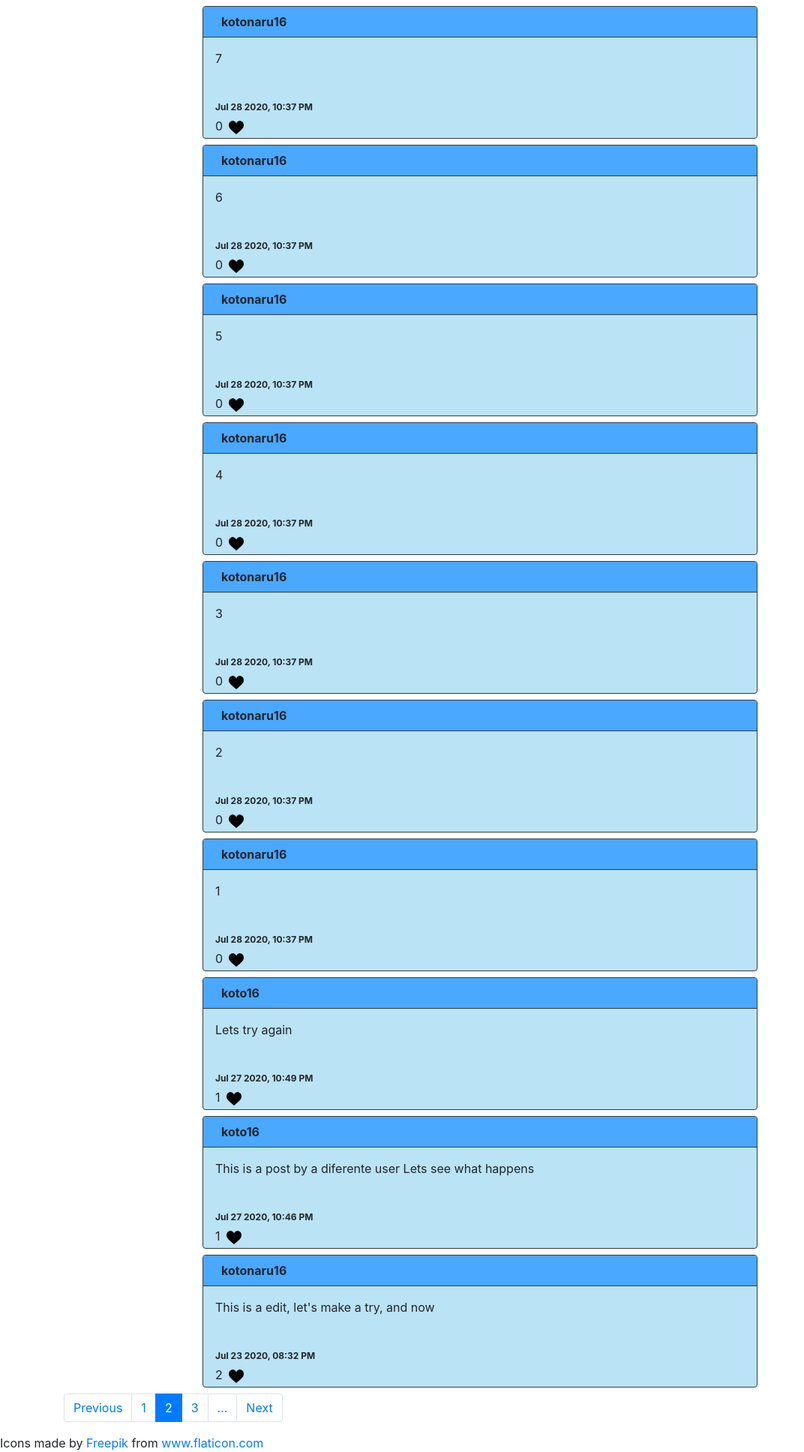
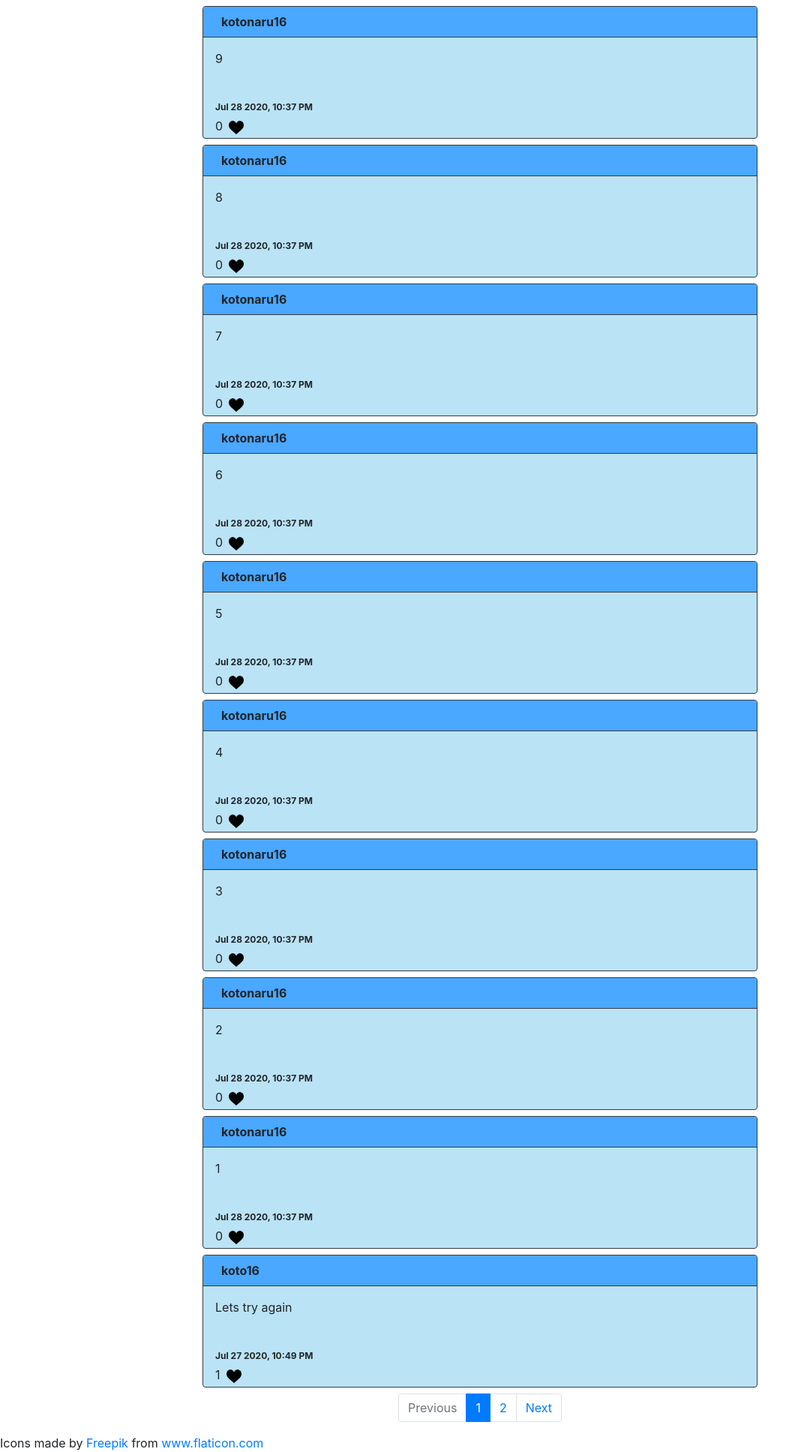
Before and after one commit to Nemly23/CS50_Projects, a Django app: page / in a window 1280 px wide. Shown: the part 56-1992 px from the top of the page at 75% size, without its empty margins (0-1072 px from the left). Run offline with Django 3.2, Linux system fonts and the light colour scheme; data comes from the database, SQL or seed files in the repository; both versions use the stored data as it was after the commit; some libraries are stand-ins or nearby versions.

Commit message:
Add edit post and Pagination

```diff
--- a/Project4/project4/network/static/network/index.js
+++ b/Project4/project4/network/static/network/index.js
@@ -57,7 +57,8 @@ function load_page(npages, current) {
       // Print result
       console.log(posts);
       document.querySelector('#post-view').innerHTML = "";
-      posts.reverse().forEach(create_post, npages, current)
+      posts.forEach(create_post, npages, current)
+      pag_nav (npages, current);
   });
 }
 
@@ -73,24 +74,72 @@ function create_post (content, npages, current) {
   const header = document.createElement('div');
   header.className = 'post-header border-bottom border-dark pl-4 pr-2 py-2 m-0';
   header.innerHTML = content.owner;
+
+  post.appendChild(header);
+
   if (content.owns) {
+    const post_edit = document.createElement('textarea');
+    post_edit.className = 'post-edit p-3 mx-0 mb-1 col-12';
+    post_edit.maxlength = 240;
+    post_edit.style.display = 'none';
+    post.appendChild(post_edit);
     const edit = document.createElement('input');
     edit.className = 'edit-btn btn btn-secondary';
     edit.value = "Edit";
+    const cancel = document.createElement('input');
+    cancel.className = 'cancel-btn btn btn-danger';
+    cancel.value = "Cancel";
+    cancel.style.display = 'none';
+    cancel.onclick = e => {
+      const el = e.target;
+      const this_edit =  el.parentElement.getElementsByClassName("edit-btn")[0];
+      const this_post = el.parentElement.parentElement;
+      const this_body =  this_post.getElementsByClassName("post-body")[0];
+      const post_edit =  this_post.getElementsByClassName("post-edit")[0];
+      this_body.style.display = 'block';
+      post_edit.style.display = 'none';
+      this_edit.className = 'edit-btn btn btn-primary';
+      this_edit.value = "Edit";
+      this_edit.style.width = "60px";
+      el.style.display = 'none';
+    }
+
     edit.onclick = e => {
       const el = e.target;
+      const this_cancel =  el.parentElement.getElementsByClassName("cancel-btn")[0];
       const this_post = el.parentElement.parentElement;
-      el.className = 'edit-btn btn btn-success';
-      el.value = "Change";
-      el.style.width = "80px";
       const this_body =  this_post.getElementsByClassName("post-body")[0];
-      const post_edit = document.createElement('textarea');
-      post_edit.className = 'post-edit  p-3 mx-0 mb-1 col-12';
-      post_edit.value = this_post.getElementsByClassName("post-body")[0].innerHTML;
-      post_edit.maxlength = 240;
-      this_post.insertBefore(post_edit, this_body)
-      this_body.style.display = 'none';
+      const post_edit =  this_post.getElementsByClassName("post-edit")[0];
+      if (el.value == "Save") {
+        const post_url = "/posts/" + content.id;
+        fetch(post_url, {
+          method: 'PUT',
+          body: JSON.stringify({
+              edit: post_edit.value
+          })
+        }).then(response => response.json())
+        .then(message => {
+          console.log(message);
+          this_body.innerHTML =   post_edit.value;
+          this_body.style.display = 'block';
+          post_edit.style.display = 'none';
+          el.className = 'edit-btn btn btn-primary';
+          el.value = "Edit";
+          el.style.width = "60px";
+          this_cancel.style.display = 'none';
+        });
+      }
+      else {
+        el.className = 'edit-btn btn btn-success';
+        el.value = "Save";
+        el.style.width = "80px";
+        post_edit.value = this_body.innerHTML;
+        post_edit.style.display = 'block';
+        this_body.style.display = 'none';
+        this_cancel.style.display = 'block';
+      }
     };
+    header.appendChild(cancel);
     header.appendChild(edit);
   }
 
@@ -117,19 +166,14 @@ function create_post (content, npages, current) {
       nlikes.className = 'number-likes d-inline-block';
     }
     like_button.dataset.post_id = content.id;
-    like_button.onclick = () => {
-      const email_url = "/posts/" + like_button.dataset.post_id;
-      fetch(email_url, {
-        method: 'PUT',
-        body: JSON.stringify({
-            like: !content.liked
-        })
-      }).then(response => response.json())
-      .then(message => {
-          // Print result
-          console.log(message);
-          load_posts(following = false, npages, current);
-      });
+    like_button.onclick = e => {
+      const el = e.target;
+      if (el.classList.contains('img-like')) {
+        like_toggle(el, true, like_button.dataset.post_id);
+      }
+      else {
+        like_toggle(el, false, like_button.dataset.post_id);
+      }
     };
   }
   else {
@@ -142,8 +186,6 @@ function create_post (content, npages, current) {
   icons.appendChild(like_button);
 
 
-
-  post.appendChild(header);
   post.appendChild(body);
   post.appendChild(timestamp);
   post.appendChild(icons);
@@ -152,7 +194,135 @@ function create_post (content, npages, current) {
   document.querySelector('#post-view').append(post);
 }
 
-function edit_post (element) {
+function edit_post (el) {
+  const this_post = el.parentElement.parentElement;
+  el.className = 'edit-btn btn btn-success';
+  el.value = "Save";
+  el.style.width = "80px";
+  const this_body =  this_post.getElementsByClassName("post-body")[0];
+  const post_edit = document.createElement('textarea');
+  post_edit.className = 'post-edit p-3 mx-0 mb-1 col-12';
+  post_edit.value = this_body.innerHTML;
+  post_edit.maxlength = 240;
+  this_post.insertBefore(post_edit, this_body)
+  this_body.style.display = 'none';
+}
 
-    document.querySelector('#edit-btn').value = "Change";
+function like_toggle(el, like, post_id){
+  const post_url = "/posts/" + post_id;
+  fetch(post_url, {
+    method: 'PUT',
+    body: JSON.stringify({
+        like: like
+    })
+  }).then(response => response.json())
+  .then(message => {
+      // Print result
+      console.log(message);
+      const num_likes =  el.parentElement.children[0];
+      if (like){
+        num_likes.innerHTML = parseInt(num_likes.innerHTML, 10) + 1;
+        el.className = 'img-liked d-inline-block ml-2';
+        num_likes.className = 'number-liked d-inline-block';
+      }
+      else {
+        num_likes.innerHTML = parseInt(num_likes.innerHTML, 10) - 1;
+        el.className = 'img-like d-inline-block ml-2';
+        num_likes.className = 'number-likes d-inline-block';
+      }
+
+  });
 }
+
+function pag_nav(npages, current) {
+  console.log(npages)
+  console.log(current)
+  const pag_link = [1,2,3,4,5];
+  if (npages <= 5) {
+    for (const link of pag_link){
+      if (link > npages) {
+          document.querySelector(`#link_${link}`).style.display = 'none';
+      }
+      else {
+        if (link == current){
+          nav_link (link, link, npages, true)
+        }
+        else {
+          nav_link (link, link, npages)
+        }
+      }
+    }
+  }
+  else {
+    if (current <= 2) {
+      for (const link of pag_link){
+        if (link == current){
+          nav_link (link, link, npages, true)
+        }
+        else {
+          nav_link (link, link, npages)
+        }
+      }
+      nav_link (5, 0)
+    }
+    else if ((npages-current+1) <= 2){
+      for (const link of pag_link){
+        document.querySelector(`#link_${link}`).style.display = 'block';
+        if ((npages+link-5) == current){
+          nav_link (link, (npages+link-5), npages, true)
+        }
+        else {
+          nav_link (link, (npages+link-5), npages)
+        }
+      }
+      nav_link (1, 0, npages)
+    }
+    else {
+      nav_link (1, 0, npages)
+      nav_link (2, (current-1), npages)
+      nav_link (3, current, npages)
+      nav_link (4, (current+1), npages)
+      nav_link (5, 0, npages)
+    }
+  }
+  if (current == 1){
+    document.querySelector("#previous").className = "page-item disabled";
+  }
+  else {
+    document.querySelector("#previous").className = "page-item";
+    document.querySelector("#previous").onclick = () => {
+      load_page(npages, current-1);
+    }
+  }
+  if (current == npages){
+    document.querySelector("#next").className = "page-item disabled";
+  }
+  else {
+    document.querySelector("#next").className = "page-item";
+    document.querySelector("#next").onclick = () => {
+      load_page(npages, current+1);
+    }
+  }
+}
+
+function nav_link (link_num, pag, npages, is_current = false) {
+  const link = document.querySelector(`#link_${link_num}`)
+  link.style.display = 'block';
+  if (pag == 0){
+    link.children[0].innerHTML = "...";
+    link.className = "page-item";
+  }
+  else {
+    if (is_current) {
+      link.children[0].innerHTML = `${pag}<span class="sr-only">(current)</span>`;
+      link.className = "page-item active";
+    }
+    else {
+      link.children[0].innerHTML = pag.toString();
+      link.className = "page-item";
+      link.onclick = () => {
+        load_page(npages, pag);
+      }
+    }
+  }
+}
--- a/Project4/project4/network/static/network/styles.css
+++ b/Project4/project4/network/static/network/styles.css
@@ -20,6 +20,15 @@
   font-size: 12px;
   height: 24px;
   width: 60px;
+}
+
+.cancel-btn {
+  left: 0;
+  float: right;
+  font-size: 12px;
+  height: 24px;
+  width: 60px;
+  margin-left: 10px;
 }
 
 .post-header {
@@ -75,3 +84,7 @@
 .img-disable {
   content: url("/static/network/image/like.png");
 }
+
+.page-link {
+  cursor: pointer;
+}
--- a/Project4/project4/network/templates/network/index.html
+++ b/Project4/project4/network/templates/network/index.html
@@ -16,19 +16,20 @@
     {% endif %}
       <div id="post-view">
       </div>
-      <nav aria-label="...">
-        <ul class="pagination">
+      <nav class="row justify-content-md-center" aria-label="...">
+        <ul class="pagination mx-auto">
           <li id="previous" class="page-item">
-            <a class="page-link" href="#" tabindex="-1" aria-disabled="true">Previous</a>
+            <span class="page-link">Previous</span>
           </li>
-          <li id="1" class="page-item"><a class="page-link" href="#">1</a></li>
-          <li id="2" class="page-item active" aria-current="page">
-            <a class="page-link" href="#">2 <span class="sr-only">(current)</span></a>
+          <li id="link_1" class="page-item"><span class="page-link"></span></li>
+          <li id="link_2" class="page-item" >
+            <span class="page-link"></span>
           </li>
-          <li id="3" class="page-item"><a class="page-link" href="#">3</a></li>
-          <li id="4" class="page-item"><a class="page-link" href="#">...</a></li>
-          <li d="next" class="page-item">
-            <a class="page-link" href="#">Next</a>
+          <li id="link_3" class="page-item"><span class="page-link"></span></li>
+          <li id="link_4" class="page-item"><span class="page-link"></span></li>
+          <li id="link_5" class="page-item"><span class="page-link"></span></li>
+          <li id="next" class="page-item">
+            <span class="page-link">Next</span>
           </li>
         </ul>
       </nav>
--- a/Project4/project4/network/views.py
+++ b/Project4/project4/network/views.py
@@ -32,9 +32,9 @@ def load_posts(request):
             return JsonResponse({"error": "No User signed."}, status=400)
     else:
         posts = Post.objects.all()
-        posts = posts.order_by("timestamp").all()
+        posts = posts.order_by('-timestamp').all()
     p = Paginator(posts, 10)
-    return JsonResponse({"npages": p.count },  safe=False)
+    return JsonResponse({"npages": p.num_pages },  safe=False)
 
 def login_view(request):
     if request.method == "POST":
@@ -143,11 +143,20 @@ def like_post(request, post_id):
 
 
     data = json.loads(request.body)
-    if data["like"]:
-        p.likes.add(request.user)
+    if data.get("edit") is not None:
+        new_body = data["edit"]
+        if request.user != p.owner:
+            return JsonResponse({"error": "User isn't authorized to edit this post."}, status=400)
+        p.body = new_body
         p.save()
-        return JsonResponse({"message": "Like added."}, status=201)
-    else:
-        p.likes.remove(request.user)
-        p.save()
-        return JsonResponse({"message": "Like removed."}, status=201)
+        return JsonResponse({"message": "Body edited."}, status=201)
+    if data.get("like") is not None:
+        if data["like"]:
+            p.likes.add(request.user)
+            p.save()
+            return JsonResponse({"message": "Like added."}, status=201)
+        else:
+            p.likes.remove(request.user)
+            p.save()
+            return JsonResponse({"message": "Like removed."}, status=201)
+    return JsonResponse({"error": "Invalid put request."}, status=400)
```
Also changed, not shown: Project4/project4/db.sqlite3.
